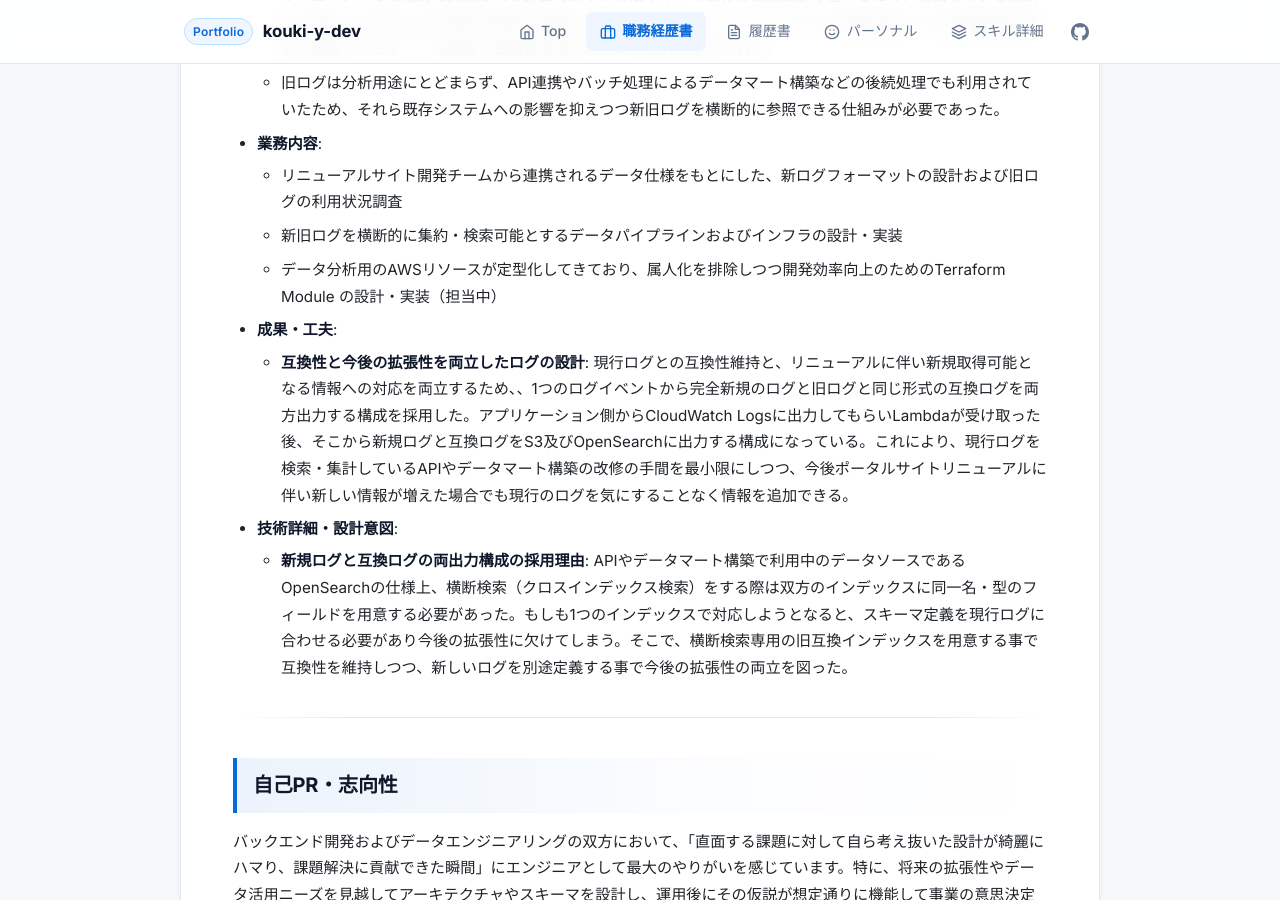
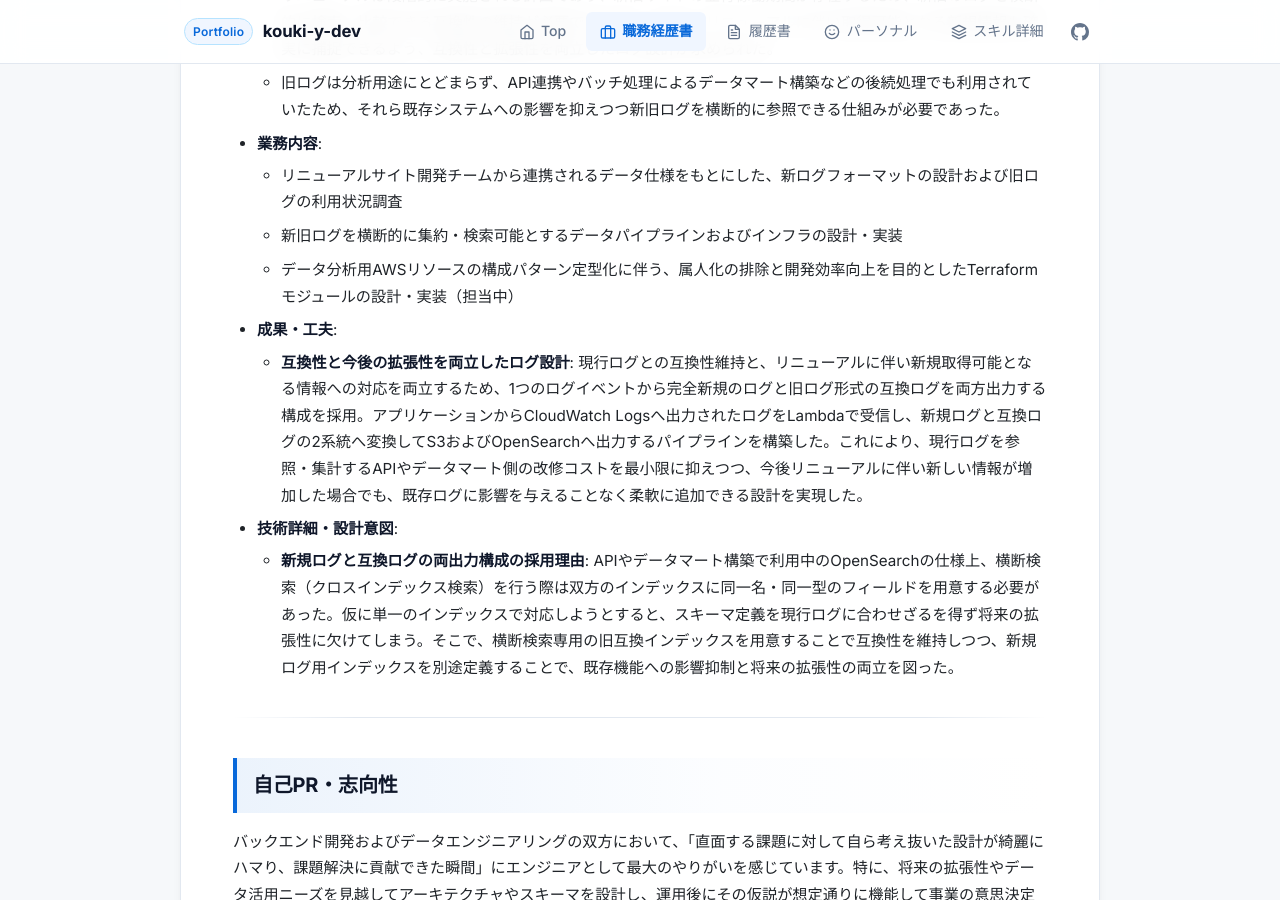
Before and after one commit to kouki-y-dev/about-me, a Jekyll site: the page built from docs/resume.md, in a window 1280 px wide and 900 px high, scrolled down 12456 px. Built offline with Jekyll 4.4.1, drawn with Linux system fonts in a browser that asks for light colours; our own code applies the rules of GitHub Pages for plain Markdown files.

Commit message:
update: 直近業務説明のAI添削＆調整

```diff
--- a/docs/resume.md
+++ b/docs/resume.md
@@ -283,11 +283,11 @@ API開発等で得たバックエンド開発の知見と、データパイプ
 - **業務内容**:
   - リニューアルサイト開発チームから連携されるデータ仕様をもとにした、新ログフォーマットの設計および旧ログの利用状況調査
   - 新旧ログを横断的に集約・検索可能とするデータパイプラインおよびインフラの設計・実装
-  - データ分析用のAWSリソースが定型化してきており、属人化を排除しつつ開発効率向上のためのTerraform Module の設計・実装（担当中）
+  - データ分析用AWSリソースの構成パターン定型化に伴う、属人化の排除と開発効率向上を目的としたTerraformモジュールの設計・実装（担当中）
 - **成果・工夫**:
-  - **互換性と今後の拡張性を両立したログの設計**: 現行ログとの互換性維持と、リニューアルに伴い新規取得可能となる情報への対応を両立するため、、1つのログイベントから完全新規のログと旧ログと同じ形式の互換ログを両方出力する構成を採用した。アプリケーション側からCloudWatch Logsに出力してもらいLambdaが受け取った後、そこから新規ログと互換ログをS3及びOpenSearchに出力する構成になっている。これにより、現行ログを検索・集計しているAPIやデータマート構築の改修の手間を最小限にしつつ、今後ポータルサイトリニューアルに伴い新しい情報が増えた場合でも現行のログを気にすることなく情報を追加できる。
+  - **互換性と今後の拡張性を両立したログ設計**: 現行ログとの互換性維持と、リニューアルに伴い新規取得可能となる情報への対応を両立するため、1つのログイベントから完全新規のログと旧ログ形式の互換ログを両方出力する構成を採用。アプリケーションからCloudWatch Logsへ出力されたログをLambdaで受信し、新規ログと互換ログの2系統へ変換してS3およびOpenSearchへ出力するパイプラインを構築した。これにより、現行ログを参照・集計するAPIやデータマート側の改修コストを最小限に抑えつつ、今後リニューアルに伴い新しい情報が増加した場合でも、既存ログに影響を与えることなく柔軟に追加できる設計を実現した。
 - **技術詳細・設計意図**:
-  - **新規ログと互換ログの両出力構成の採用理由**: APIやデータマート構築で利用中のデータソースであるOpenSearchの仕様上、横断検索（クロスインデックス検索）をする際は双方のインデックスに同一名・型のフィールドを用意する必要があった。もしも1つのインデックスで対応しようとなると、スキーマ定義を現行ログに合わせる必要があり今後の拡張性に欠けてしまう。そこで、横断検索専用の旧互換インデックスを用意する事で互換性を維持しつつ、新しいログを別途定義する事で今後の拡張性の両立を図った。
+  - **新規ログと互換ログの両出力構成の採用理由**: APIやデータマート構築で利用中のOpenSearchの仕様上、横断検索（クロスインデックス検索）を行う際は双方のインデックスに同一名・同一型のフィールドを用意する必要があった。仮に単一のインデックスで対応しようとすると、スキーマ定義を現行ログに合わせざるを得ず将来の拡張性に欠けてしまう。そこで、横断検索専用の旧互換インデックスを用意することで互換性を維持しつつ、新規ログ用インデックスを別途定義することで、既存機能への影響抑制と将来の拡張性の両立を図った。
 
 ---
 
```
